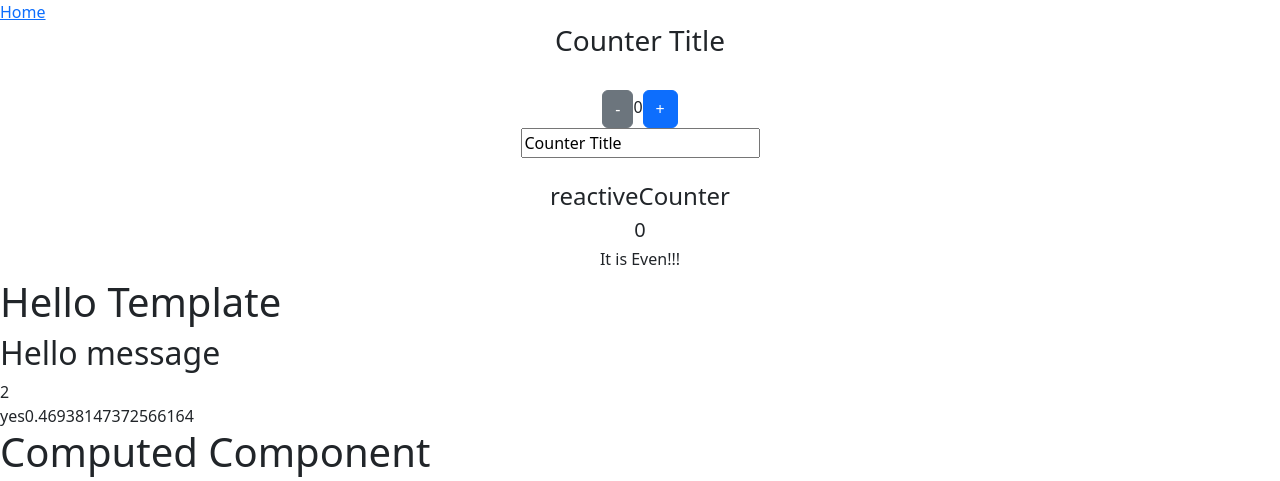
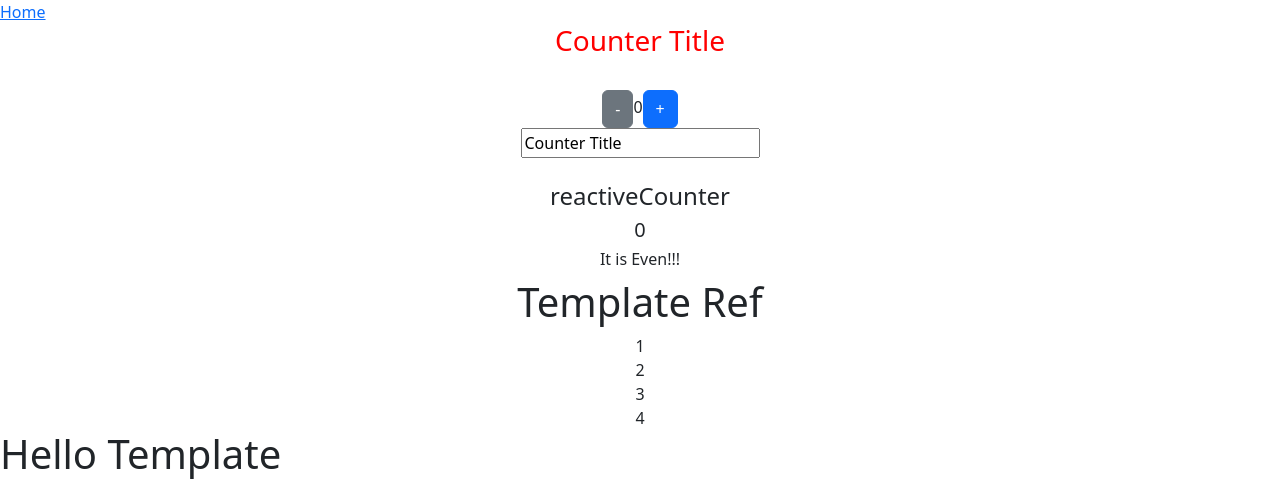
Before and after one commit to MinKhantNaung/learn_vue3_composition_api, a Vue app in the folder 1_vue_composition_api_and_pinia/: page / in a window 1280 px wide. Shown: the top 481 px of the page. Built offline with nearby package versions, Linux system fonts and the light colour scheme.

Commit message:
template ref

```diff
--- a/1_vue_composition_api_and_pinia/src/components/Counter.vue
+++ b/1_vue_composition_api_and_pinia/src/components/Counter.vue
@@ -1,6 +1,6 @@
 <template>
-    <div class="text-center">
-        <h3>{{ counterTitle }}</h3> <br>
+    <div class="text-center" :ref="(el) => updateRef(el)">
+        <h3 ref="counterRef">{{ counterTitle }}</h3> <br>
         <button @click.prevent="decreaseCount" type="button" class="btn btn-secondary">-</button>
         <span>{{ count }}</span>
         <button @click.prevent="increaseCount" type="button" class="btn btn-primary">+</button>
@@ -11,11 +11,30 @@
         <h4>{{ counterData.title }}</h4>
         <h5 @click="increaseReactiveCount">{{ counterData.count }}</h5>
         <h6>It is {{ oddOrEven }}!!!</h6>
+
+
+        <h1>Template Ref</h1>
+        <div v-for="number in numbers" :key="number" ref="numbersRef">{{ number }}</div>
     </div>
 </template>
 
 <script setup>
 import { computed, onBeforeMount, onBeforeUnmount, onMounted, onUnmounted, reactive, ref } from "vue";
+
+const counterRef = ref(null)
+
+const numbers = ref([1, 2, 3, 4])
+const numbersRef = ref([]);
+
+// Note that you can only access the ref after the component is mounted
+onMounted(() => {
+    counterRef.value.style.color = 'red'
+    console.log(numbersRef.value)
+})
+
+const updateRef = (el) => {
+    console.log('update ref called')
+}
 
 const count = ref(0);
 
@@ -51,4 +70,8 @@ const oddOrEven = computed(() => {
     }
     return isOddOrEven.value
 })
+
+defineExpose({
+    counterRef
+})
 </script>
--- a/1_vue_composition_api_and_pinia/src/views/HomeView.vue
+++ b/1_vue_composition_api_and_pinia/src/views/HomeView.vue
@@ -1,5 +1,5 @@
 <script setup>
-import { onBeforeMount, onBeforeUnmount, onBeforeUpdate, onMounted, onUnmounted, onUpdated } from "vue";
+import { onBeforeMount, onBeforeUnmount, onBeforeUpdate, onMounted, onUnmounted, onUpdated, ref } from "vue";
 import Counter from "../components/Counter.vue";
 import EventHandling from "../components/EventHandling.vue";
 import FormInput from "../components/FormInput.vue";
@@ -30,11 +30,15 @@ onBeforeUpdate(() => {
 onUpdated(() => {
   console.log('on updated')
 })
+
+const counterRef = ref(null)
+
+onMounted(() => console.log(counterRef.value + 'ref on component'))
 </script>
 
 <template>
   <div>
-    <Counter />
+    <Counter ref="counterRef" />
     <TemplateSyntax />
     <ComputedComponent />
     <ClassComponent class="text-white bg-black" />
```
